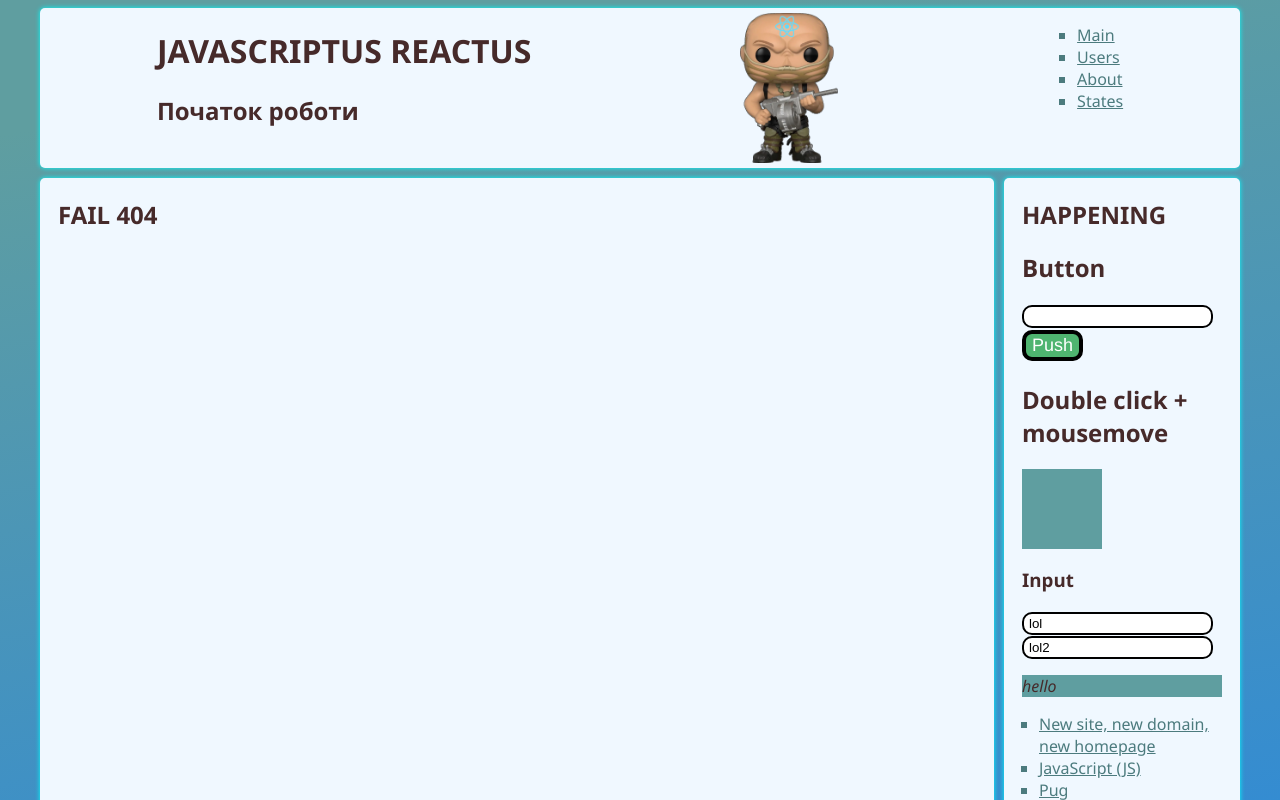
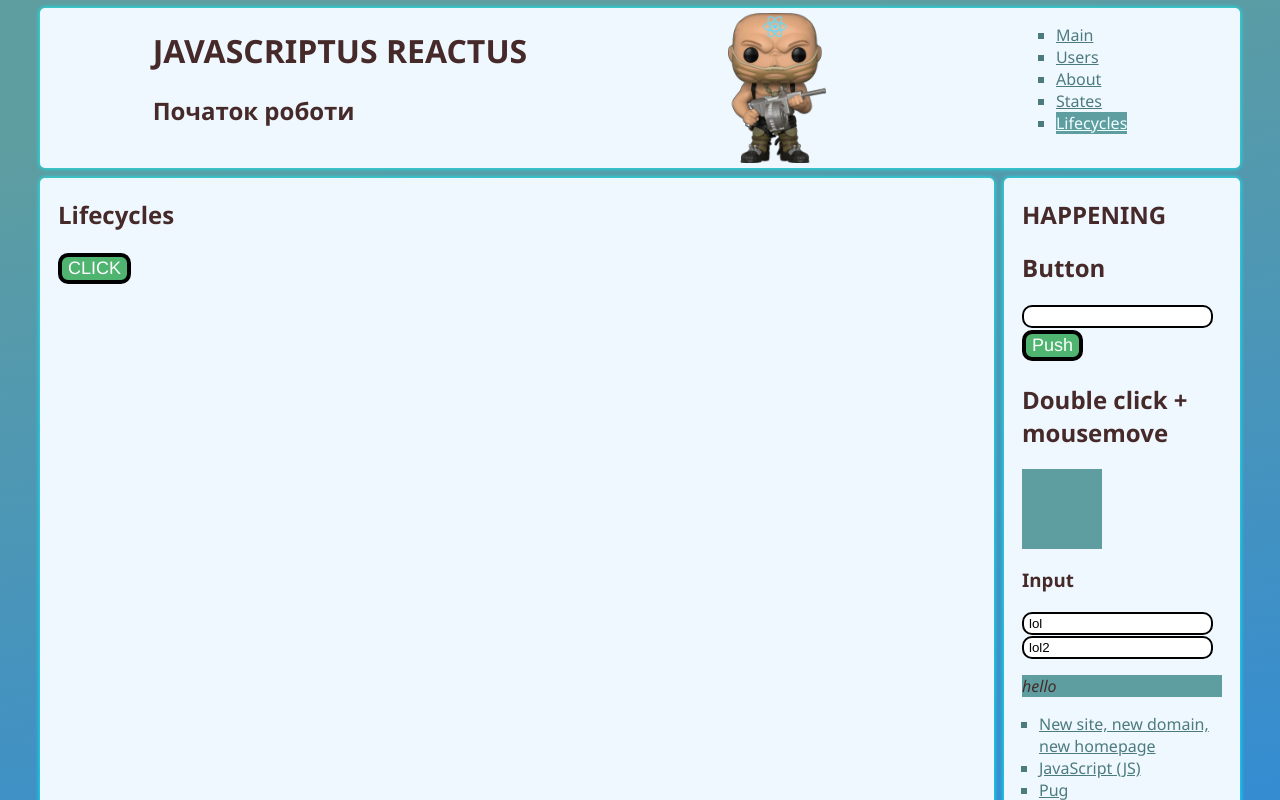
Before and after one commit to tztaras/app, a React (Create React App) app: page /lifecycles in a window 1280 px wide. Shown: the top 800 px of the page. Built offline with nearby package versions, Linux system fonts and the light colour scheme.

Commit message:
Lifecycles.css

```diff
--- a/src/App/App.js
+++ b/src/App/App.js
@@ -6,8 +6,9 @@ import Main from '../Main/Main';
 import Sidebar from '../Sidebar/Sidebar';
 import Footer from '../Footer/Footer';
 import Error from '../Error/Error';
-import Comp1 from '../Comp/Comp1';
+// import Comp1 from '../Comp/Comp1';
 import States from '../Comp/States';
+import Lifecycle from '../Lifecycles/Lifecycle';
 import './App.css';
 
 
@@ -21,9 +22,9 @@ function App() {
             <Router>
 
                     <Header />
-
+                    {/* <Comp1/> */}
                     <Sidebar/>
-                    {/* <Main /> */}
+                    {/* <Lifecycle /> */}
                                 <Routes>
                                     <Route exact path="/" element= {<Main/>} />
                                     <Route  path="/main" element= {<Main/>} />
@@ -31,6 +32,7 @@ function App() {
                                     <Route exact path="/users" element={<Users/>}/>
                                     <Route  path="/users/:userName" element={<UsersID/>}/>
                                     <Route  path="/states" element={<States/>}/>
+                                    <Route  path="/lifecycles" element={<Lifecycle/>}/>
                                     <Route path="*" element={<Error/>}/>
 
 
--- a/src/Header/Header.js
+++ b/src/Header/Header.js
@@ -1,5 +1,7 @@
 import './Header.css';
 import { NavLink } from 'react-router-dom';
+
+
 function Header() {
     return (
         <div className='header-site-name'>
@@ -31,6 +33,7 @@ function Header() {
                         <li><NavLink to='/users'>Users</NavLink></li>
                         <li><NavLink to='/about'>About</NavLink></li>
                         <li><NavLink to='/states'>States</NavLink></li>
+                        <li><NavLink to='/lifecycles'>Lifecycles</NavLink></li>
                     </ul>
                 </nav>
 
--- a/src/Lifecycles/Lifecycle.js
+++ b/src/Lifecycles/Lifecycle.js
@@ -1,5 +1,25 @@
 import React from "react";
+import '../Lifecycles/Lifecycles.css';
 
 class Lifecycle extends React.Component {
 
+    buttonHandler = () => {
+        console.log('work');
+    }
+
+    render() {
+        console.log('render 1');
+        return (
+            <div className='lifecycles'>
+
+                {console.log('render 2')}
+                <section>
+                    <h1>Lifecycles</h1>
+                    <div><button onClick={this.buttonHandler}>CLICK</button></div>
+                </section>
+            </div>
+        )
+    }
 }
+
+export default Lifecycle;
--- /dev/null
+++ b/src/Lifecycles/Lifecycles.css
@@ -0,0 +1,8 @@
+.lifecycles {
+    grid-area: m;
+    background-color: bisque;
+    border-radius: 5px;
+    box-shadow: 0px 0px 5px cyan;
+    background-color: aliceblue;
+
+}
```
